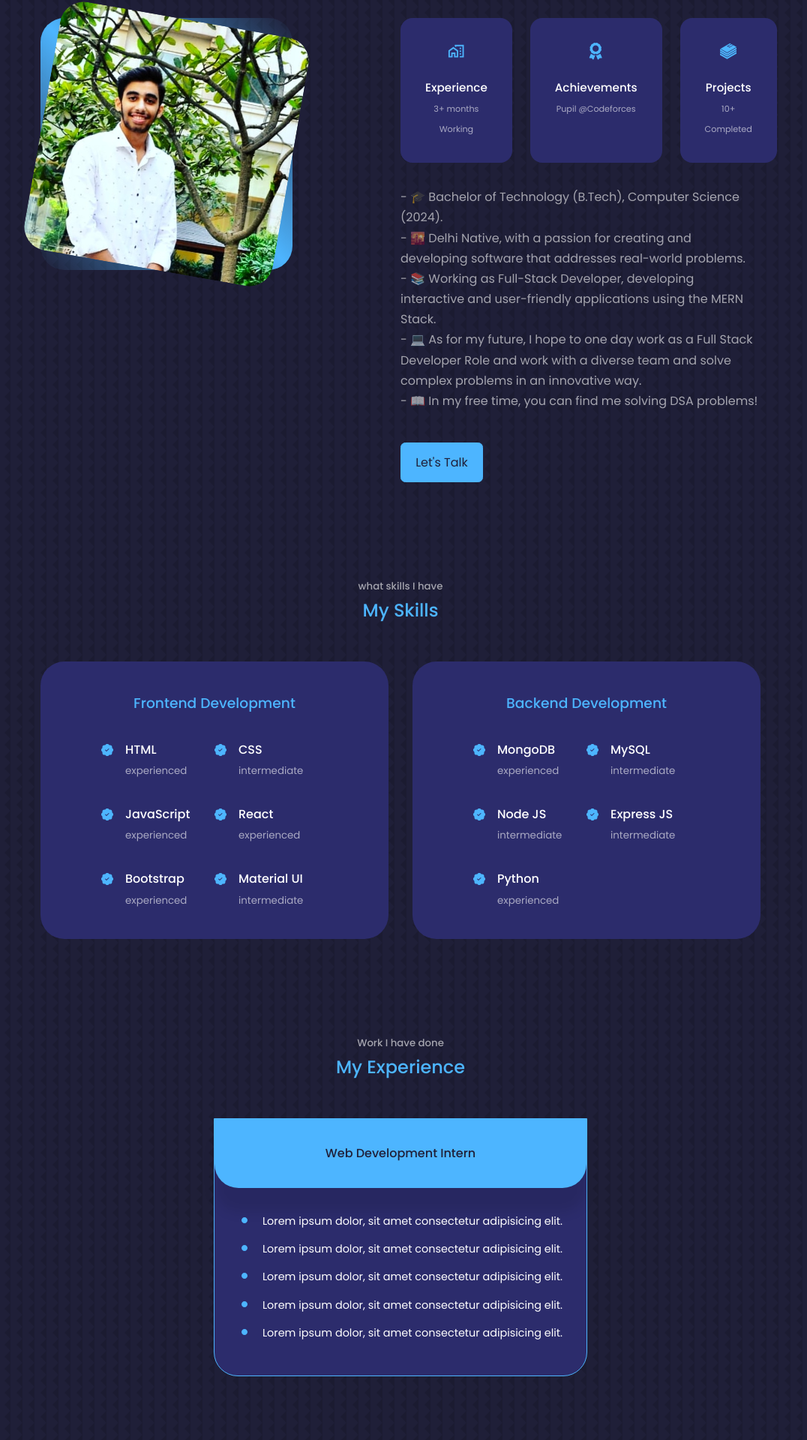
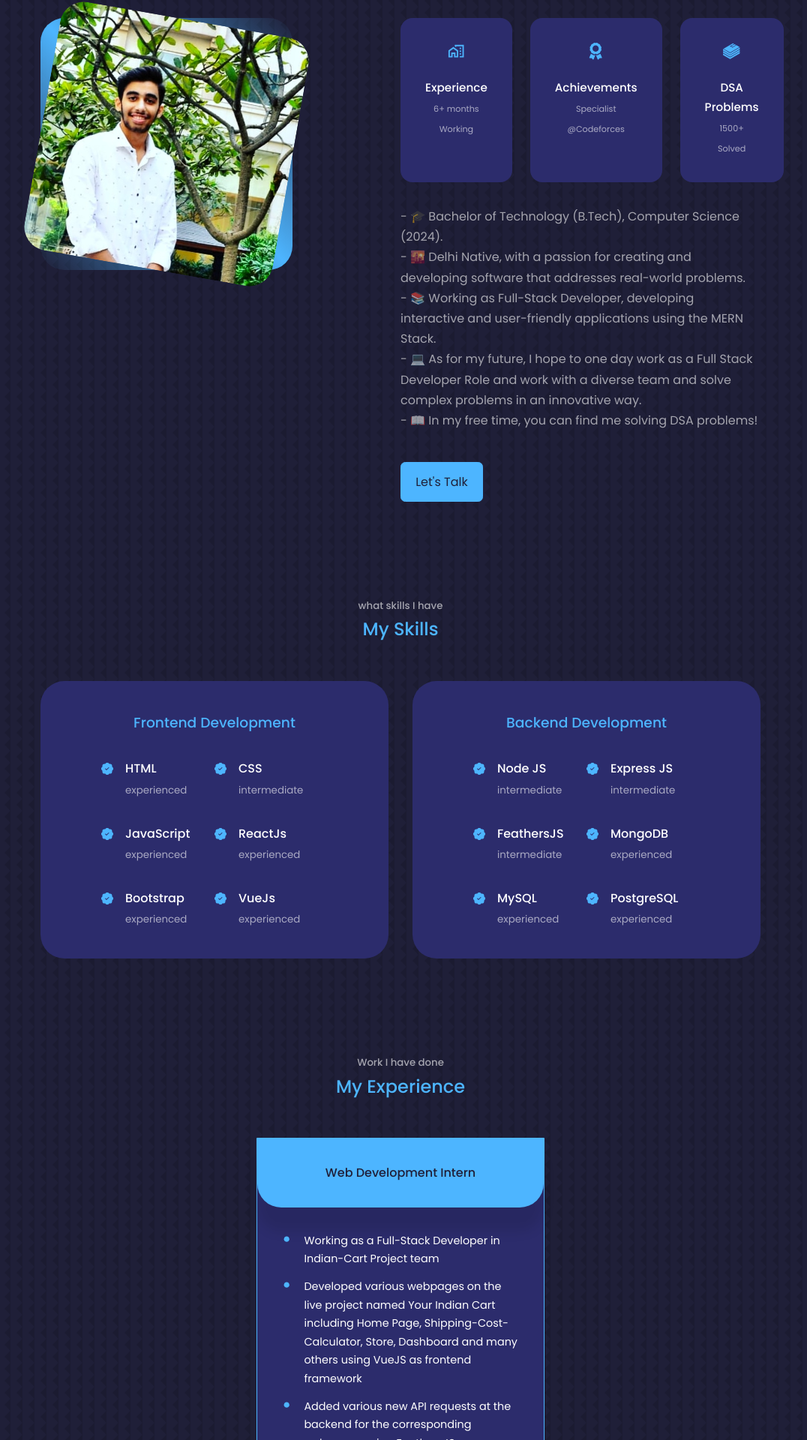
Before and after one commit to bhavyak13/portfolio, a React (Create React App) app: page / in a window 1280 px wide. Shown: the part 1015-2935 px from the top of the page at 75% size, without its empty margins (106-1182 px from the left). Built offline with nearby package versions, Linux system fonts and the light colour scheme; the HTML template or start-up script is replaced by a standard one.

Commit message:
info update

```diff
--- a/src/Components/03_About/About.js
+++ b/src/Components/03_About/About.js
@@ -51,18 +51,23 @@ const cards = [
 	{
 		icon: <MdOutlineMapsHomeWork />,
 		name: 'Experience',
-		text: '3+ months Working',
+		text: '6+ months Working',
 	},
 	{
 		icon: <FaAward />,
 		name: 'Achievements',
-		text: 'Pupil @Codeforces',
+		text: 'Specialist @Codeforces',
 	},
 	{
 		icon: <SiBookstack />,
-		name: 'Projects',
-		text: '10+ Completed',
+		name: 'DSA Problems',
+		text: '1500+ Solved',
 	},
+	// {
+	// 	icon: <SiBookstack />,
+	// 	name: 'Projects',
+	// 	text: '10+ Completed',
+	// },
 ]
 
 export default About
--- a/src/Components/04_Skills/SkillsSeed.js
+++ b/src/Components/04_Skills/SkillsSeed.js
@@ -12,7 +12,7 @@ const frontendSkills = [
         lvl: 3
     },
     {
-        name: 'React',
+        name: 'ReactJs',
         lvl: 3
     },
     {
@@ -20,19 +20,12 @@ const frontendSkills = [
         lvl: 3
     },
     {
-        name: 'Material UI',
-        lvl: 2
+        name: 'VueJs',
+        lvl: 3
     },
 ]
 const backendSkills = [
     {
-        name: 'MongoDB',
-        lvl: 3
-    },
-    {
-        name: 'MySQL',
-        lvl: 2
-    }, {
         name: 'Node JS',
         lvl: 2
     },
@@ -41,9 +34,25 @@ const backendSkills = [
         lvl: 2
     },
     {
-        name: 'Python',
+        name: 'FeathersJS',
+        lvl: 2
+    },
+    {
+        name: 'MongoDB',
         lvl: 3
     },
+    {
+        name: 'MySQL',
+        lvl: 3
+    },
+    {
+        name: 'PostgreSQL',
+        lvl: 3
+    },
+    // {
+    //     name: 'Python',
+    //     lvl: 2
+    // },
 ]
 const levels = ['basic', 'intermediate', 'experienced'];
 export { frontendSkills, backendSkills, levels }
--- a/src/Components/05_Experience/Experience.css
+++ b/src/Components/05_Experience/Experience.css
@@ -2,9 +2,14 @@
     display: flex;
     align-items: center;
     justify-content: center;
+    /* display: grid; */
+    /* grid-template-columns: repeat(3, 1fr); */
+    /* gap: 3rem; */
+
 }
 
 .Experience {
+    width: 40% !important;
     background: var(--color-bg-variant);
     border-radius: 0 0 2rem 2rem;
     border: 1px solid var(--color-primary);
@@ -49,3 +54,37 @@
 .Experience__list p {
     font-size: 0.9rem;
 }
+
+/* media quiries for med devices */
+
+@media screen and (max-width:1024px) {
+
+    .services__container {
+        grid-template-columns: 1fr 1fr;
+        gap: 2rem
+    }
+
+    .Experience {
+        width: 60% !important;
+    }
+
+    .service {
+        height: auto;
+    }
+
+}
+
+/* media quiries for small devices */
+
+@media screen and (max-width:600px) {
+
+    .services__container {
+        grid-template-columns: 1fr;
+        gap: 1.5rem;
+    }
+
+    .Experience {
+        width: 90% !important;
+    }
+
+}
--- a/src/Components/05_Experience/Experience.js
+++ b/src/Components/05_Experience/Experience.js
@@ -2,7 +2,12 @@ import React from 'react'
 import { GoPrimitiveDot } from 'react-icons/go'
 import './Experience.css'
 
-const a = ['', '', '', '', ''];
+const a = [
+  'Working as a Full-Stack Developer in Indian-Cart Project team',
+  'Developed various webpages on the live project named Your Indian Cart including Home Page, Shipping-Cost-Calculator, Store, Dashboard and many others using VueJS as frontend framework',
+  'Added various new API requests at the backend for the corresponding webpages using FeathersJS.',
+  //  '', '', '', ''
+];
 
 const Experience = () => {
   return (
@@ -17,8 +22,10 @@ const Experience = () => {
           <ul className='Experience__list'>
             {a.map((e, i) => (
               <li key={i}>
-                <GoPrimitiveDot className='Experience__list-icon' />
-                <p>Lorem ipsum dolor, sit amet consectetur adipisicing elit.</p>
+                <p>
+                  <GoPrimitiveDot className='Experience__list-icon' />
+                </p>
+                <p>{e}</p>
               </li>
             ))}
           </ul>
--- a/src/Components/07_Certificates/Certificates.js
+++ b/src/Components/07_Certificates/Certificates.js
@@ -1,8 +1,10 @@
 import React from 'react'
 import certificates from './CertificatesHelper'
 import './Certificates.css'
-import { Pagination } from 'swiper';
+import { Pagination, Navigation } from 'swiper';
 import { Swiper, SwiperSlide } from 'swiper/react';
+
+import 'swiper/css/navigation';
 import 'swiper/css';
 import 'swiper/css/pagination';
 
@@ -13,9 +15,10 @@ const Certificates = () => {
       <h5>proud to achieve</h5>
       <h2>Certificates</h2>
       <Swiper
-        modules={[Pagination]}
+        modules={[Pagination, Navigation]}
         spaceBetween={50}
         slidesPerView={1}
+        navigation
         pagination={{ clickable: true }}
         className='container Certificates__container'
       >
--- a/src/Components/07_Certificates/CertificatesHelper.js
+++ b/src/Components/07_Certificates/CertificatesHelper.js
@@ -1,8 +1,15 @@
 import cpCamp from '../../assets/cpCamp.png'
 import HackerRank1 from '../../assets/HackerRank1.JPG'
 import TripleByte from '../../assets/TripleByte.png'
+import IICC from '../../assets/IICC.png';
 
 const certificates = [
+    {
+        title: 'Cleared Innovate India Coding Championship, AICTE Round 3 with an AIR 166 out of 89,000+ participants.',
+        url: 'https://drive.google.com/file/d/1gZgwe_XchELoT-56SoFTUbqnzPKdbMkT/view?usp=sharing',
+        img: IICC,
+        company: 'AICTE'
+    },
     {
         title: 'Triplebyte Certified Proficient Coder!',
         url: 'https://triplebyte.com/tb/bhavya-kawatra-xyaepye/certificate',
```
Also changed, not shown: src/assets/IICC.png (added), 1 other file (tests, documents, lock files or other folders).
